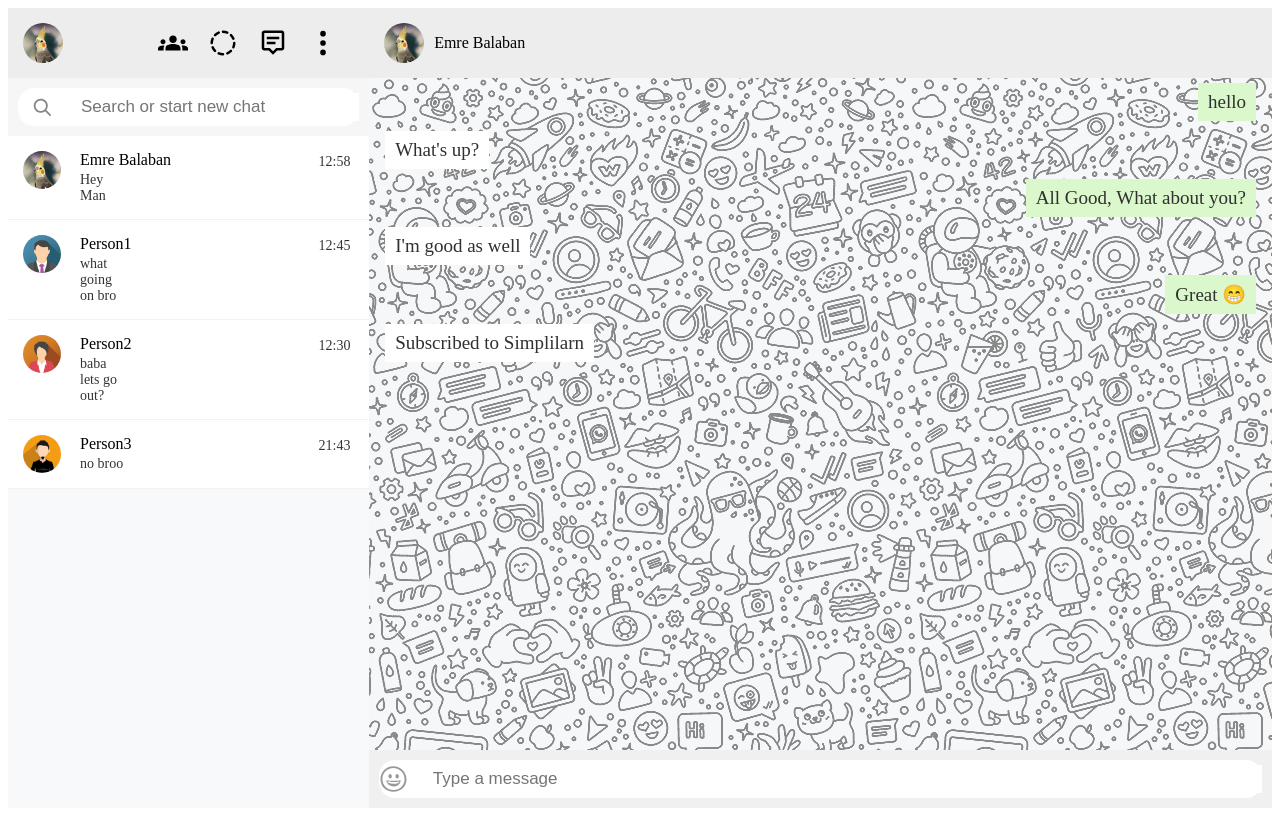
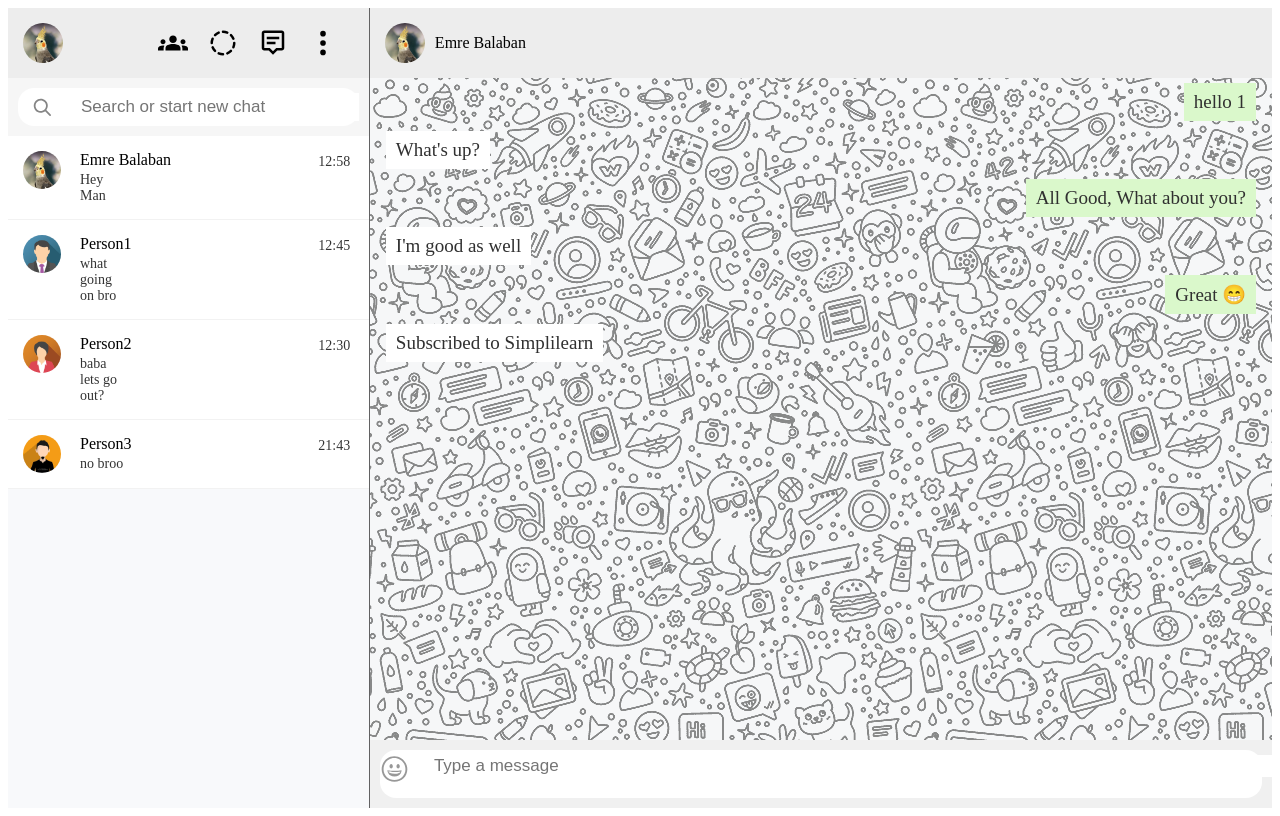
Before and after one commit to EmreBlbn/ReactJS-TutorialProjects-WhatsappClone, a React (Create React App) app: page / in a window 1280 px wide. Built offline with nearby package versions, Linux system fonts and the light colour scheme.

Commit message:
improving Whatsapp UI - enable sending messages, storing messages for different users and visiual improvement

```diff
--- /dev/null
+++ b/public/data/contactList.json
@@ -0,0 +1,30 @@
+[
+  {
+    "id": 1,
+    "name": "Emre Balaban",
+    "profilePic": "/profile/Cockatiel-2.jpg",
+    "lastText": "Hey Man",
+    "lastTextTime": "12:58"
+  },
+  {
+    "id": 2,
+    "name": "Person1",
+    "profilePic": "/profile/pp1.png",
+    "lastText": "what going on bro",
+    "lastTextTime": "12:45"
+  },
+  {
+    "id": 3,
+    "name": "Person2",
+    "profilePic": "/profile/pp2.png",
+    "lastText": "baba lets go out?",
+    "lastTextTime": "12:30"
+  },
+  {
+    "id": 4,
+    "name": "Person3",
+    "profilePic": "/profile/pp3.jpeg",
+    "lastText": "no broo",
+    "lastTextTime": "21:43"
+  }
+]
--- /dev/null
+++ b/public/data/messages1.json
@@ -0,0 +1,44 @@
+[
+  {
+    "id": 1,
+    "messageType": "TEXT",
+    "text": "hello 1",
+    "senderID": 0,
+    "addedOn": "12:00 PM"
+  },
+  {
+    "id": 2,
+    "messageType": "TEXT",
+    "text": "What's up?",
+    "senderID": 1,
+    "addedOn": "12:01 PM"
+  },
+  {
+    "id": 3,
+    "messageType": "TEXT",
+    "text": "All Good, What about you?",
+    "senderID": 0,
+    "addedOn": "12:00 PM"
+  },
+  {
+    "id": 4,
+    "messageType": "TEXT",
+    "text": "I'm good as well",
+    "senderID": 1,
+    "addedOn": "12:00 PM"
+  },
+  {
+    "id": 5,
+    "messageType": "TEXT",
+    "text": "Great 😁",
+    "senderID": 0,
+    "addedOn": "12:00 PM"
+  },
+  {
+    "id": 6,
+    "messageType": "TEXT",
+    "text": "Subscribed to Simplilearn",
+    "senderID": 1,
+    "addedOn": "12:00 PM"
+  }
+]
--- a/src/project10/Data.js
+++ b/src/project10/Data.js
@@ -67,7 +67,7 @@ export let messagesList = [
     {
         id: 6,
         messageType: "TEXT",
-        text: "Subscribed to Simplilarn",
+        text: "Subscribed to Simplilearn",
         senderID: 1,
         addedOn: "12:00 PM",
     },
--- a/src/project10/WhatsappApp.js
+++ b/src/project10/WhatsappApp.js
@@ -2,7 +2,6 @@ import styled from "styled-components";
 import ContactListComponent from "./components/ContactListComponent";
 import ConversationComponent from "./components/ConversationComponent";
 import {useState} from "react";
-import {contactList} from "./Data";
 
 const Container = styled.div`
   display: flex;
@@ -16,15 +15,26 @@ export default function WhatsappApp() {
 
     const [id, setId] = useState(1);
 
+    const [contactList, setContactList] = useState([]);
+
+    fetch("./data/contactList.json")
+        .then(function (response) {
+            return response.json();
+        }).then(function (data) {
+        console.log(data);
+        setContactList(data);
+    })
+
     function onClick(newID) {
         setId(newID);
     }
 
-
     return (
         <Container>
             <ContactListComponent onclick={onClick}/>
-            <ConversationComponent profilePic={contactList[id - 1].profilePic} name={contactList[id - 1].name}/>
+            {contactList.length === 0 ? <></> :
+                <ConversationComponent profilePic={contactList[id - 1].profilePic} name={contactList[id - 1].name}
+                                       fileName={`messages${id}.json`}/>}
         </Container>
     );
 }
--- a/src/project10/components/ContactListComponent.js
+++ b/src/project10/components/ContactListComponent.js
@@ -1,9 +1,9 @@
 import styled from "styled-components";
-import {contactList} from "../Data";
 import {MdGroups} from "react-icons/md";
 import {TbCircleDashed} from "react-icons/tb";
 import {BiMessageAltDetail} from "react-icons/bi";
 import {BsThreeDotsVertical} from "react-icons/bs";
+import {useState} from "react";
 
 const Container = styled.div`
   display: flex;
@@ -63,7 +63,8 @@ const ContactItem = styled.div`
   background: white;
   cursor: pointer;
   padding: 15px;
-  &:hover{
+
+  &:hover {
     background: lightgray;
   }
 `;
@@ -129,12 +130,23 @@ const ProfileSymbolSpan = styled.span`
 const ProfileSymbolDiv = styled.div`
   display: flex;
   padding-left: 20px;
+
   &:hover ${ProfileSymbolSpan} {
     visibility: visible;
   }
 `;
 
 export default function ContactListComponent({onclick}) {
+
+    const [contactList, setContactList] = useState([]);
+
+    fetch("./data/contactList.json")
+        .then(function (response) {
+            return response.json();
+        }).then(function (data) {
+        setContactList(data);
+    });
+
     return (
         <Container>
             <ProfileInfoDiv>
--- a/src/project10/components/ConversationComponent.js
+++ b/src/project10/components/ConversationComponent.js
@@ -1,6 +1,5 @@
 import styled from "styled-components";
 import {SearchContainer, SearchInput} from "./ContactListComponent";
-import {messagesList} from "../Data";
 import {useState} from "react";
 
 const Container = styled.div`
@@ -9,6 +8,7 @@ const Container = styled.div`
   height: 100%;
   flex: 2;
   background: #f6f7f8;
+  border-left: 1px solid rgba(0, 0, 0, 0.6) !important;
 `;
 
 const ProfileHeader = styled.div`
@@ -46,7 +46,7 @@ const MessageContainer = styled.div`
   background-image: url("/profile/background-img.png");
   display: flex;
   flex-direction: column;
-  height: 100%;
+  height: 85%;
 `;
 
 const MessageDiv = styled.div`
@@ -63,15 +63,41 @@ const Message = styled.div`
   font-size: 19px;
 `;
 
-export default function ConversationComponent({profilePic, name}) {
 
-    const [messages, setMessages] = useState(messagesList);
+const SearchForm = styled.form`
+  width: 100%;
+`;
+
+export default function ConversationComponent({profilePic, name, fileName}) {
+
+    const [messages, setMessages] = useState([]);
+
+    fetch("./data/" + fileName)
+        .then(function (response) {
+            return response.json();
+        }).then(function (data) {
+        setMessages(data);
+    });
 
     function addEmoji(event) {
         event.preventDefault();
-        const msgList = [...messages, {id: 7, messageType: "TEXT", text: "Test", senderID: 1, addedOn: "12:00 PM"}];
+        event.target.parentNode.children[1].item.value += "😁"
+        console.log(event.target.parentNode.children[1].item.value);
+    }
+
+    function submitMessage(event) {
+        event.preventDefault();
+        const form = event.target;
+        const input = form.item;
+        const msgList = [...messages, {
+            id: 7,
+            messageType: "TEXT",
+            text: input.value,
+            senderID: 0,
+            addedOn: "12:00 PM"
+        }];
         setMessages(msgList);
-        event.target.reset();
+        form.reset();
     }
 
     return (
@@ -90,7 +116,12 @@ export default function ConversationComponent({profilePic, name}) {
             <ChatBox>
                 <SearchContainer>
                     <EmojiImage src={"/profile/data.svg"} onClick={addEmoji}/>
-                    <SearchInput placeholder="Type a message"/>
+                    <SearchForm onSubmit={submitMessage}>
+                        <SearchInput type="text"
+                                     name="item"
+                                     required={true}
+                                     placeholder="Type a message"/>
+                    </SearchForm>
                 </SearchContainer>
             </ChatBox>
         </Container>
```
Also changed, not shown: public/data/messages2.json (added, +44 -0 lines), public/data/messages3.json (added, +44 -0 lines), public/data/messages4.json (added, +44 -0 lines).
